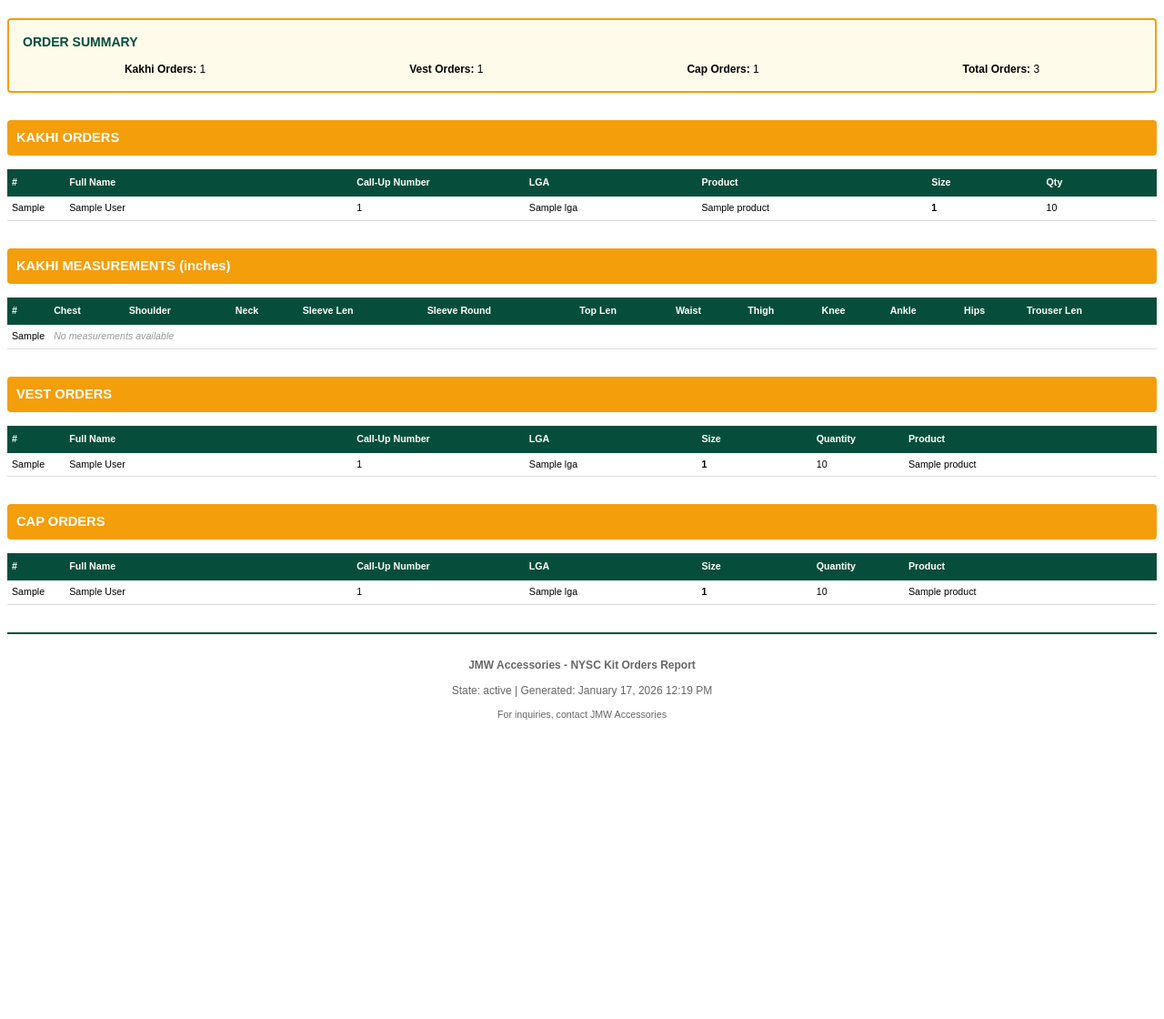
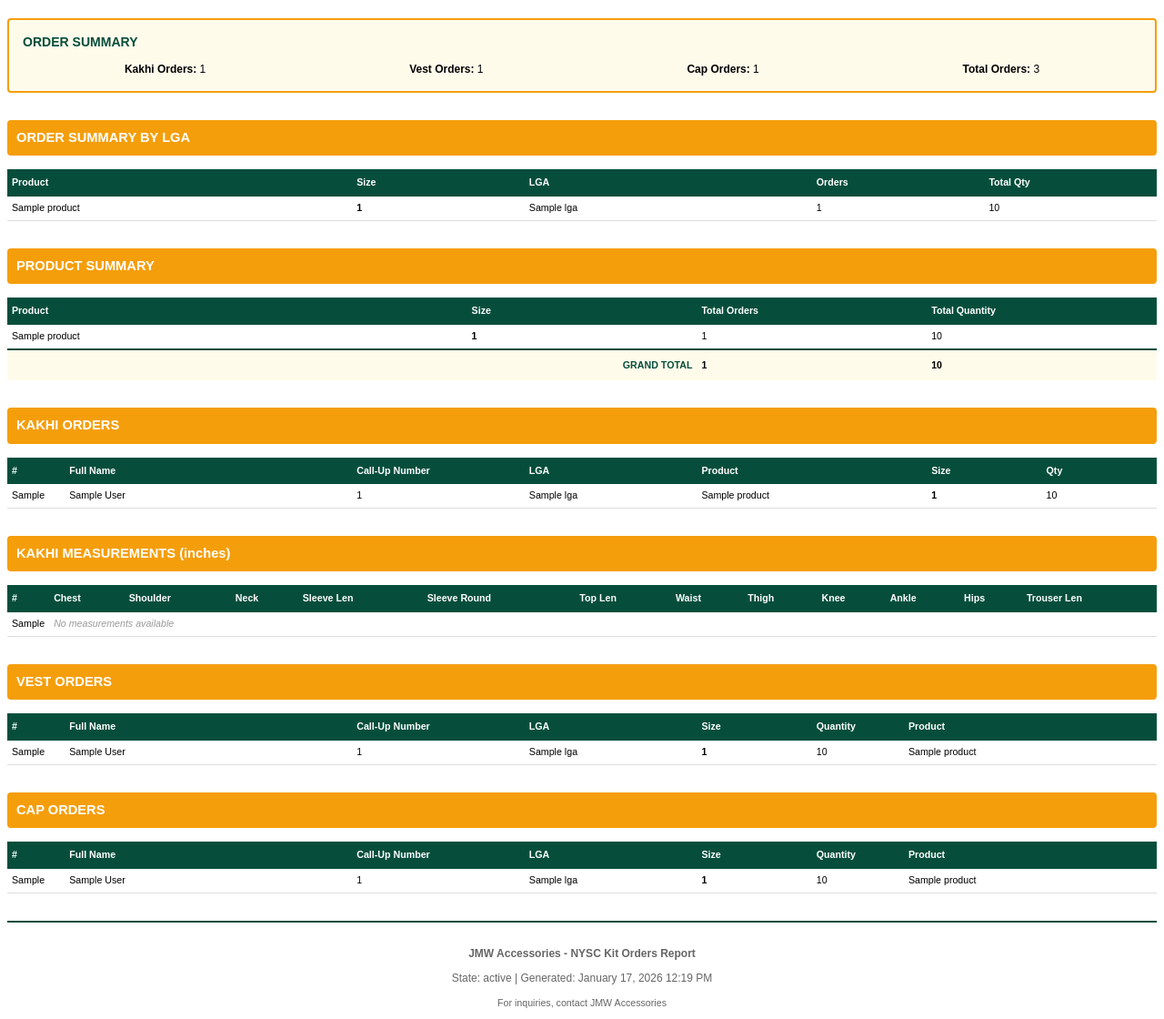
Before and after one commit to NzeStan/Material-Wear, a Django app: template orderitem_generation/templates/orderitem_generation/nysckit_state_template.html in a window 1280 px wide. Shown: the part 114-1234 px from the top of the page at 91% size. Before the commit the page ends 905 px from the top, so only its background shows below. Run offline with Django 5.2, Linux system fonts and the light colour scheme; the template is opened without the code that fills it: most values are stand-ins (such as "Sample title", 1, 10 or a date in 2020); parts of the project's set-up code (start-up, migrations or seed data) failed here and were passed over.

Commit message:
still on it

```diff
--- a/orderitem_generation/templates/orderitem_generation/nysckit_state_template.html
+++ b/orderitem_generation/templates/orderitem_generation/nysckit_state_template.html
@@ -65,6 +65,15 @@
         table tr:nth-child(even) {
             background-color: #f9fafb;
         }
+        table tfoot tr {
+            background-color: #FFFBEB;
+            font-weight: bold;
+            border-top: 2px solid #064E3B;
+        }
+        table tfoot td {
+            padding: 10px 5px;
+            border-bottom: none;
+        }
         .footer {
             margin-top: 30px;
             padding-top: 15px;
@@ -79,6 +88,9 @@
         }
         .page-break {
             page-break-after: always;
+        }
+        .summary-table {
+            margin-top: 15px;
         }
     </style>
 </head>
@@ -110,6 +122,77 @@
     </div>
     {% endif %}
 
+    <!-- ORDER SUMMARY BY LGA -->
+    {% if lga_summary %}
+    <div class="section-header">ORDER SUMMARY BY LGA</div>
+    <table class="summary-table">
+        <thead>
+            <tr>
+                <th style="width: 30%;">Product</th>
+                <th style="width: 15%;">Size</th>
+                <th style="width: 25%;">LGA</th>
+                <th style="width: 15%;">Orders</th>
+                <th style="width: 15%;">Total Qty</th>
+            </tr>
+        </thead>
+        <tbody>
+            {% for item in lga_summary %}
+            <tr>
+                <td>{{ item.product }}</td>
+                <td><strong>{{ item.size }}</strong></td>
+                <td>{{ item.lga }}</td>
+                <td>{{ item.count }}</td>
+                <td>{{ item.quantity }}</td>
+            </tr>
+            {% empty %}
+            <tr>
+                <td colspan="5" class="no-data" style="text-align: center;">No summary available.</td>
+            </tr>
+            {% endfor %}
+        </tbody>
+    </table>
+    <div class="page-break"></div>
+    {% endif %}
+
+    <!-- PRODUCT SUMMARY -->
+    {% if product_summary %}
+    <div class="section-header">PRODUCT SUMMARY</div>
+    <table class="summary-table">
+        <thead>
+            <tr>
+                <th style="width: 40%;">Product</th>
+                <th style="width: 20%;">Size</th>
+                <th style="width: 20%;">Total Orders</th>
+                <th style="width: 20%;">Total Quantity</th>
+            </tr>
+        </thead>
+        <tbody>
+            {% for item in product_summary %}
+            <tr>
+                <td>{{ item.product }}</td>
+                <td><strong>{{ item.size }}</strong></td>
+                <td>{{ item.count }}</td>
+                <td>{{ item.quantity }}</td>
+            </tr>
+            {% empty %}
+            <tr>
+                <td colspan="4" class="no-data" style="text-align: center;">No summary available.</td>
+            </tr>
+            {% endfor %}
+        </tbody>
+        <tfoot>
+            <tr>
+                <td colspan="2" style="text-align: right; color: #064E3B;">
+                    <strong>GRAND TOTAL</strong>
+                </td>
+                <td><strong>{{ grand_total_count }}</strong></td>
+                <td><strong>{{ grand_total_quantity }}</strong></td>
+            </tr>
+        </tfoot>
+    </table>
+    <div class="page-break"></div>
+    {% endif %}
+
     {% if kakhi_orders %}
     <div class="section-header">KAKHI ORDERS</div>
     <table>
@@ -138,6 +221,7 @@
             {% endfor %}
         </tbody>
     </table>
+    <div class="page-break"></div>
 
     <!-- Separate Measurements Table -->
     <div class="section-header">KAKHI MEASUREMENTS (inches)</div>
```
Also changed, not shown: orderitem_generation/api_views.py (+75 -14 lines).
